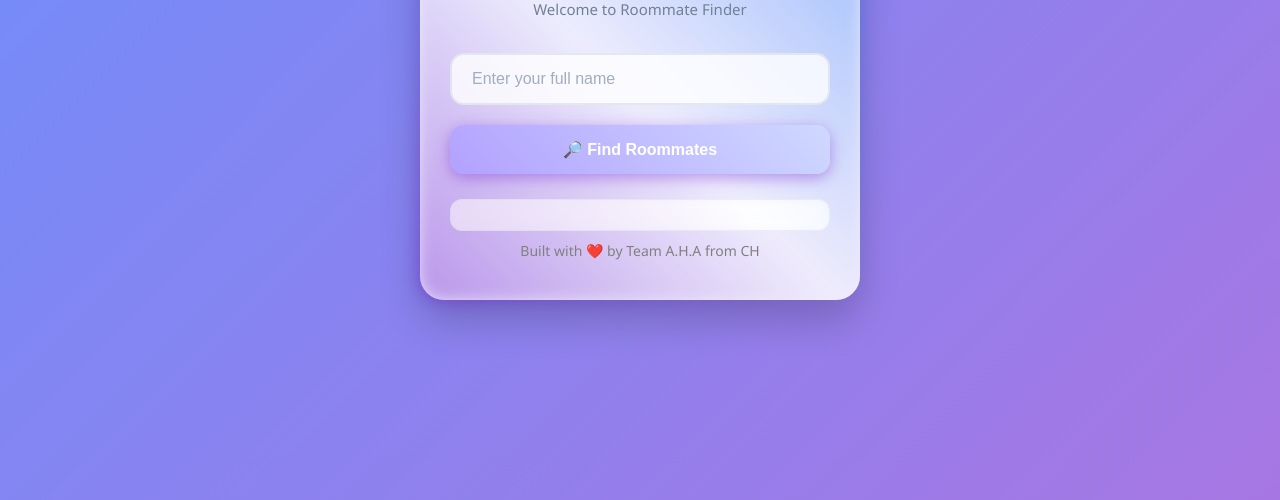
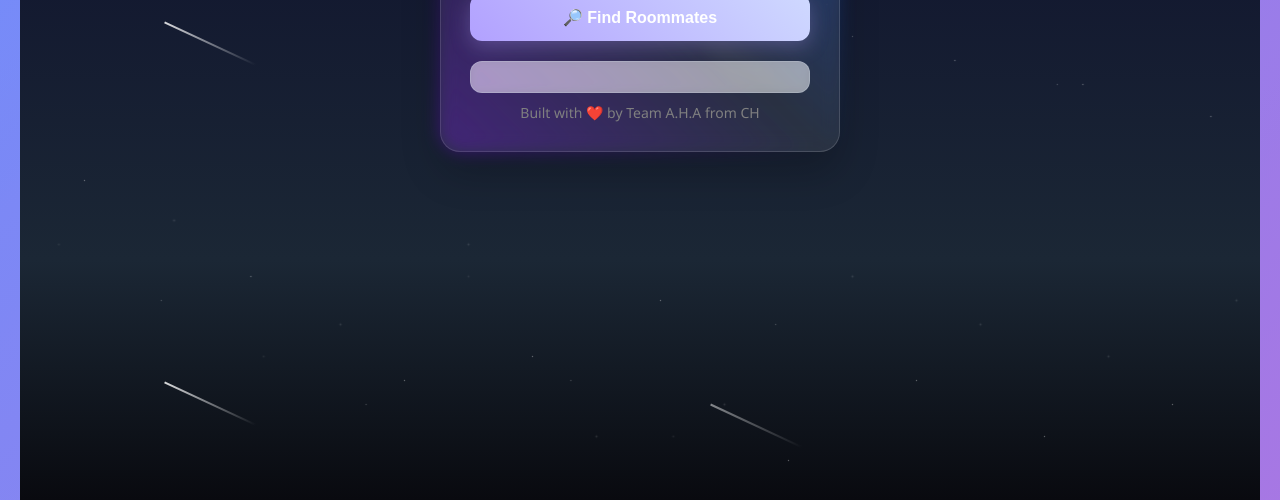
Before and after one commit to AdityaBanasri23/cssprototype, a website: page index.html in a window 1280 px wide. Shown: the part 300-800 px from the top of the page. Drawn offline with Linux system fonts and the light colour scheme.

Commit message:
Update index.html

```diff
--- a/index.html
+++ b/index.html
@@ -4,9 +4,205 @@
   <meta charset="UTF-8">
   <title>Roommate Finder</title>
   <link rel="stylesheet" href="/style.css">
+  <style>
+    * {
+      margin: 0;
+      padding: 0;
+      box-sizing: border-box;
+    }
+
+    body, html {
+      height: 100%;
+      overflow: hidden;
+      font-family: 'Segoe UI', sans-serif;
+    }
+
+    .sky {
+      position: relative;
+      width: 100%;
+      height: 100vh;
+      background: linear-gradient(to bottom, #0b0b2b, #1b2735 70%, #090a0f);
+      overflow: hidden;
+    }
+
+    .stars {
+      width: 1px;
+      height: 1px;
+      position: absolute;
+      background: white;
+      box-shadow: 2vw 5vh 2px white, 10vw 8vh 2px white, 15vw 15vh 1px white,
+        22vw 22vh 1px white, 28vw 12vh 2px white, 32vw 32vh 1px white,
+        38vw 18vh 2px white, 42vw 35vh 1px white, 48vw 25vh 2px white,
+        53vw 42vh 1px white, 58vw 15vh 2px white, 63vw 38vh 1px white,
+        68vw 28vh 2px white, 73vw 45vh 1px white, 78vw 32vh 2px white,
+        83vw 48vh 1px white, 88vw 20vh 2px white, 93vw 52vh 1px white,
+        98vw 35vh 2px white, 5vw 60vh 1px white, 12vw 65vh 2px white,
+        18vw 72vh 1px white, 25vw 78vh 2px white, 30vw 85vh 1px white,
+        35vw 68vh 2px white, 40vw 82vh 1px white, 45vw 92vh 2px white,
+        50vw 75vh 1px white, 55vw 88vh 2px white, 60vw 95vh 1px white,
+        65vw 72vh 2px white, 70vw 85vh 1px white, 75vw 78vh 2px white,
+        80vw 92vh 1px white, 85vw 82vh 2px white, 90vw 88vh 1px white,
+        95vw 75vh 2px white;
+      animation: twinkle 8s infinite linear;
+    }
+
+    .stars::after {
+      content: "";
+      position: absolute;
+      width: 1px;
+      height: 1px;
+      background: white;
+      box-shadow: 8vw 12vh 2px white, 16vw 18vh 1px white, 24vw 25vh 2px white,
+        33vw 15vh 1px white, 41vw 28vh 2px white, 49vw 35vh 1px white,
+        57vw 22vh 2px white, 65vw 42vh 1px white, 73vw 28vh 2px white,
+        81vw 48vh 1px white, 89vw 32vh 2px white, 97vw 45vh 1px white,
+        3vw 68vh 2px white, 11vw 75vh 1px white, 19vw 82vh 2px white,
+        27vw 88vh 1px white, 35vw 72vh 2px white, 43vw 85vh 1px white,
+        51vw 92vh 2px white, 59vw 78vh 1px white;
+      animation: twinkle 6s infinite linear reverse;
+    }
+
+    .shooting-star {
+      position: absolute;
+      width: 100px;
+      height: 2px;
+      background: linear-gradient(90deg, white, transparent);
+      animation: shoot 3s infinite ease-in;
+    }
+
+    .shooting-star:nth-child(2) {
+      top: 20%;
+      left: -100px;
+      animation-delay: 0s;
+    }
+
+    .shooting-star:nth-child(3) {
+      top: 35%;
+      left: -100px;
+      animation-delay: 1s;
+    }
+
+    .shooting-star:nth-child(4) {
+      top: 50%;
+      left: -100px;
+      animation-delay: 2s;
+    }
+
+    .shooting-star:nth-child(5) {
+      top: 65%;
+      left: -100px;
+      animation-delay: 3s;
+    }
+
+    .shooting-star:nth-child(6) {
+      top: 80%;
+      left: -100px;
+      animation-delay: 4s;
+    }
+
+    @keyframes twinkle {
+      0%, 100% {
+        opacity: 0.8;
+      }
+      50% {
+        opacity: 0.4;
+      }
+    }
+
+    @keyframes shoot {
+      0% {
+        transform: translateX(0) translateY(0) rotate(25deg);
+        opacity: 1;
+      }
+      100% {
+        transform: translateX(120vw) translateY(50vh) rotate(25deg);
+        opacity: 0;
+      }
+    }
+
+    .container {
+      position: relative;
+      z-index: 10;
+      max-width: 400px;
+      margin: 0 auto;
+      padding: 30px;
+      background: rgba(255, 255, 255, 0.08);
+      border-radius: 20px;
+      backdrop-filter: blur(10px);
+      margin-top: 10vh;
+      color: white;
+      text-align: center;
+    }
+
+    .container input {
+      width: 100%;
+      padding: 12px;
+      margin: 15px 0;
+      border: none;
+      border-radius: 8px;
+    }
+
+    .container button {
+      padding: 14px 28px;
+      font-size: 16px;
+      color: white;
+      background: linear-gradient(45deg, #b2a1ff, #cfd9ff);
+      border: none;
+      border-radius: 12px;
+      cursor: pointer;
+      box-shadow: 0 6px 20px rgba(178, 161, 255, 0.3);
+      transition: 0.3s ease;
+    }
+
+    .container button:hover {
+      transform: translateY(-2px);
+      box-shadow: 0 10px 25px rgba(178, 161, 255, 0.4);
+    }
+
+    .spinner {
+      border: 4px solid rgba(255, 255, 255, 0.3);
+      border-top: 4px solid #fff;
+      border-radius: 50%;
+      width: 24px;
+      height: 24px;
+      margin: 15px auto;
+      animation: spin 1s linear infinite;
+    }
+
+    @keyframes spin {
+      to {
+        transform: rotate(360deg);
+      }
+    }
+
+    .fade-in {
+      animation: fadeIn 0.8s ease forwards;
+    }
+
+    @keyframes fadeIn {
+      from { opacity: 0; }
+      to { opacity: 1; }
+    }
+
+    .typing-text {
+      margin-top: 10px;
+      font-style: italic;
+      font-size: 18px;
+    }
+
+    .result {
+      margin-top: 20px;
+    }
+  </style>
 </head>
 <body>
-    <div class="background-blobs"></div>
+  <div class="sky">
+    <div class="stars"></div>
+    <div class="shooting-star"></div>
+    <div class="shooting-star"></div>
+    <div class="shooting-star"></div>
+    <div class="shooting-star"></div>
+    <div class="shooting-star"></div>
 
     <div class="container">
       <h2 class="header">🏠 Roommate Finder</h2>
@@ -24,6 +220,7 @@
       <p style="text-align: center; font-size: 14px; color: gray; margin-top: 10px;">
         Built with ❤️ by Team A.H.A from CH
       </p>
+    </div>
   </div>
 
   <script>
```
Lines whose indentation alone changed are shown as unchanged.
